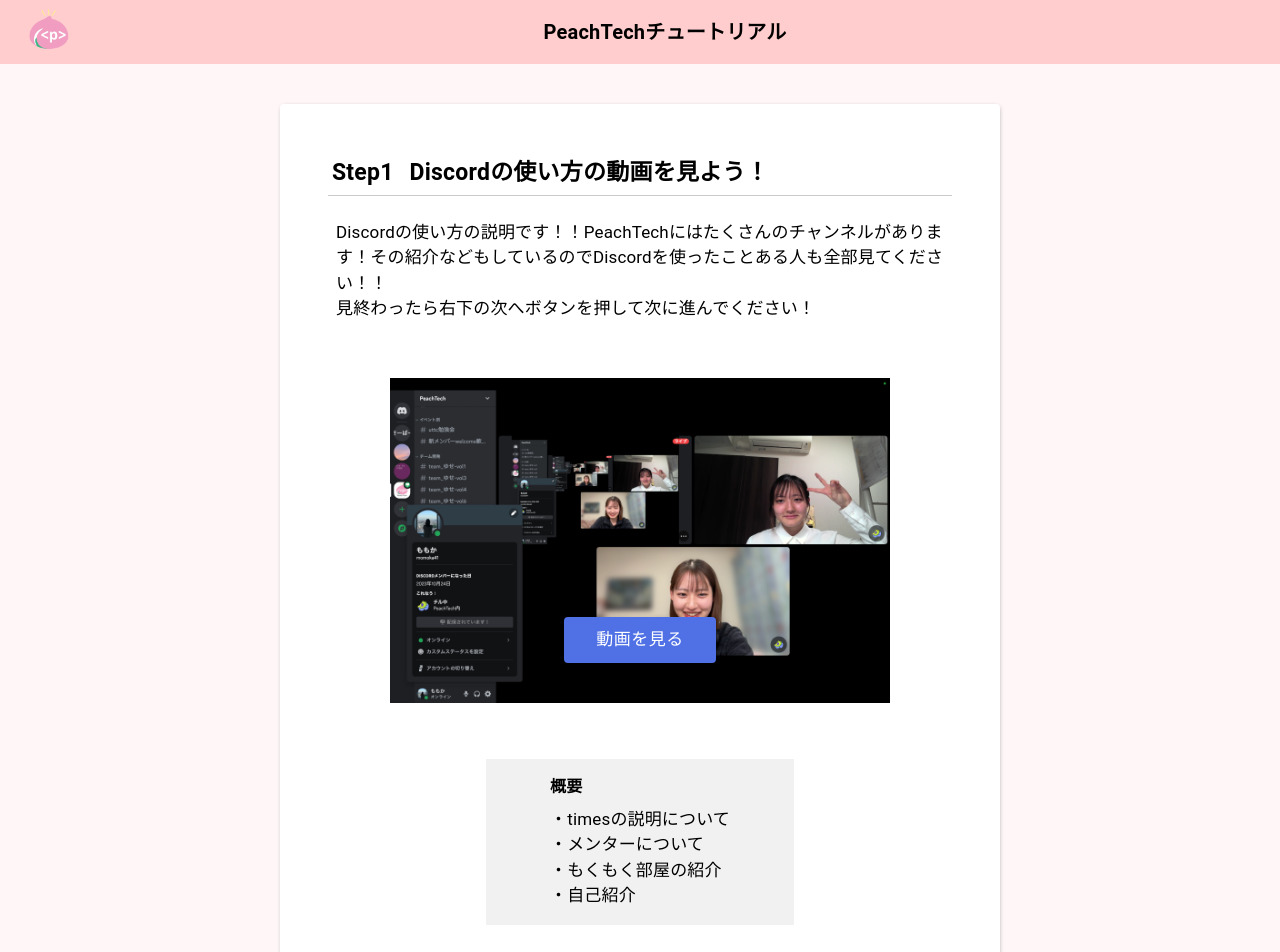
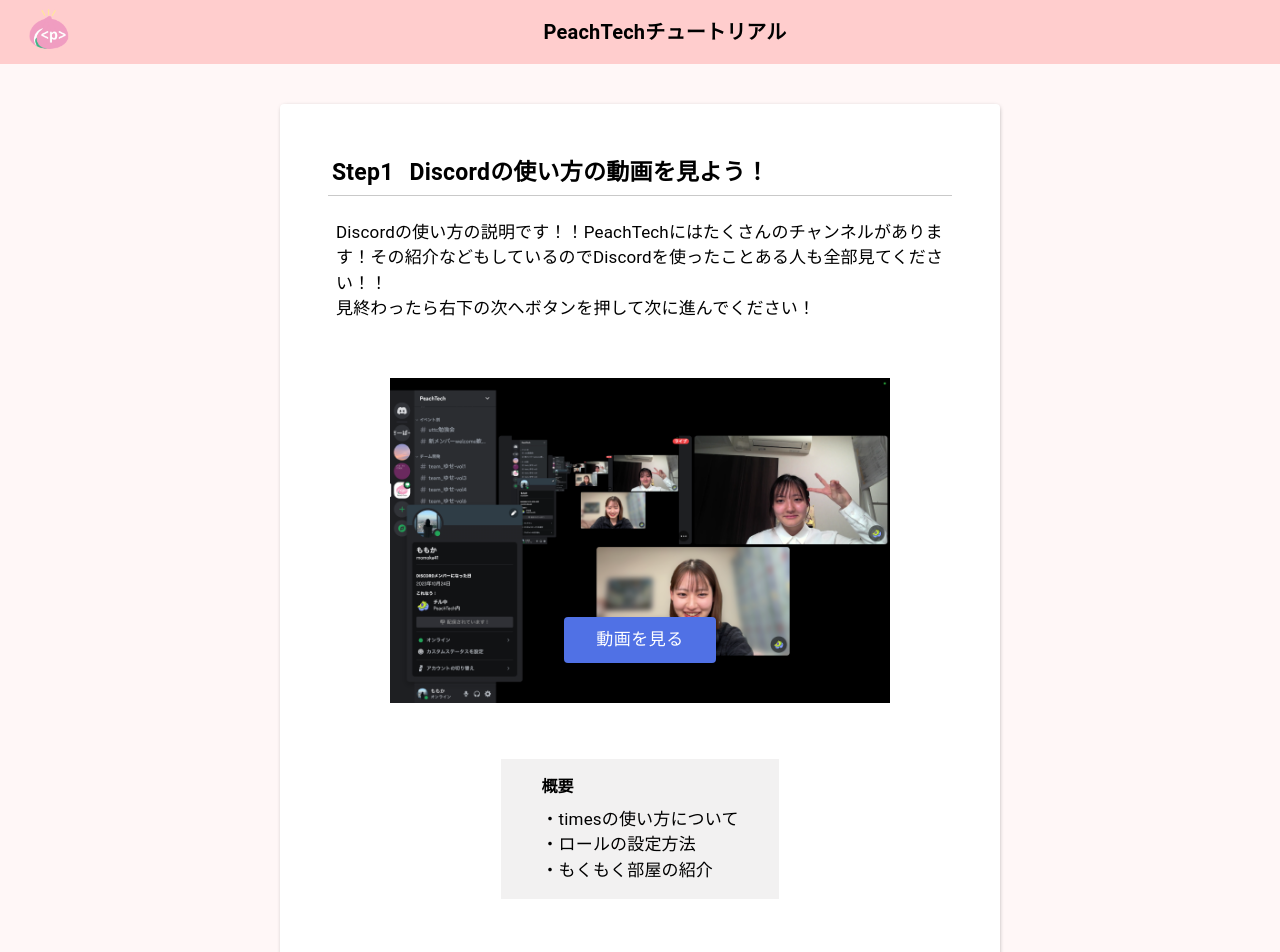
Before and after one commit to Peach-Tech0927/PeachTech-tutorial, a Next.js app: page /section1 in a window 1280 px wide. Shown: the top 952 px of the page. Built offline with nearby package versions, Linux system fonts and the light colour scheme.

Commit message:
概要のデータ追加と概要の背景色の横幅を小さくした

```diff
--- a/app/components/video-area.tsx
+++ b/app/components/video-area.tsx
@@ -52,7 +52,7 @@
         bgcolor={"#f2f1f1"}
         mb={{ xs: 10, md: 20 }}
         mt={{ xs: 4, md: 7 }}
-        px={{ xs: 4, md: 8 }}
+        px={{ xs: 4, md: 5 }}
         py={{ xs: 1.5, md: 2 }}
       >
         <Typography
--- a/app/const/video-page-data.ts
+++ b/app/const/video-page-data.ts
@@ -6,12 +6,7 @@
   detail:
     "Discordの使い方の説明です！！PeachTechにはたくさんのチャンネルがあります！その紹介などもしているのでDiscordを使ったことある人も全部見てください！！",
   img: "/discord-screenshot.png",
-  contents: [
-    "timesの説明について",
-    "メンターについて",
-    "もくもく部屋の紹介",
-    "自己紹介",
-  ],
+  contents: ["timesの使い方について", "ロールの設定方法", "もくもく部屋の紹介"],
   href: "/",
   buttonText: "次へ",
   nextButtonHref: "/section2",
@@ -24,10 +19,9 @@
     "Discordの使い方の説明です！！PeachTechにはたくさんのチャンネルがあります！その紹介などもしているのでDiscordを使ったことある人も全部見てください！！",
   img: "/discord-screenshot.png",
   contents: [
-    "timesの説明について",
-    "メンターについて",
-    "もくもく部屋の紹介",
-    "自己紹介",
+    "メンバーズサイトについて",
+    "サイトへのアクセス方法",
+    "サイトに載せるデータの入力",
   ],
   href: "/",
   buttonText: "次へ",
@@ -40,12 +34,7 @@
   detail:
     "Discordの使い方の説明です！！PeachTechにはたくさんのチャンネルがあります！その紹介などもしているのでDiscordを使ったことある人も全部見てください！！",
   img: "/discord-screenshot.png",
-  contents: [
-    "timesの説明について",
-    "メンターについて",
-    "もくもく部屋の紹介",
-    "自己紹介",
-  ],
+  contents: ["TechTrainの紹介", "機能の説明"],
   href: "/",
   buttonText: "次へ",
   nextButtonHref: "/section4",
@@ -58,10 +47,9 @@
     "Discordの使い方の説明です！！PeachTechにはたくさんのチャンネルがあります！その紹介などもしているのでDiscordを使ったことある人も全部見てください！！",
   img: "/discord-screenshot.png",
   contents: [
-    "timesの説明について",
-    "メンターについて",
-    "もくもく部屋の紹介",
-    "自己紹介",
+    "質問はメンション",
+    "通知をオンにしてね",
+    "DiscordをスマホにもPCにも入れる",
   ],
   href: "/",
   buttonText: "次へ",
```
